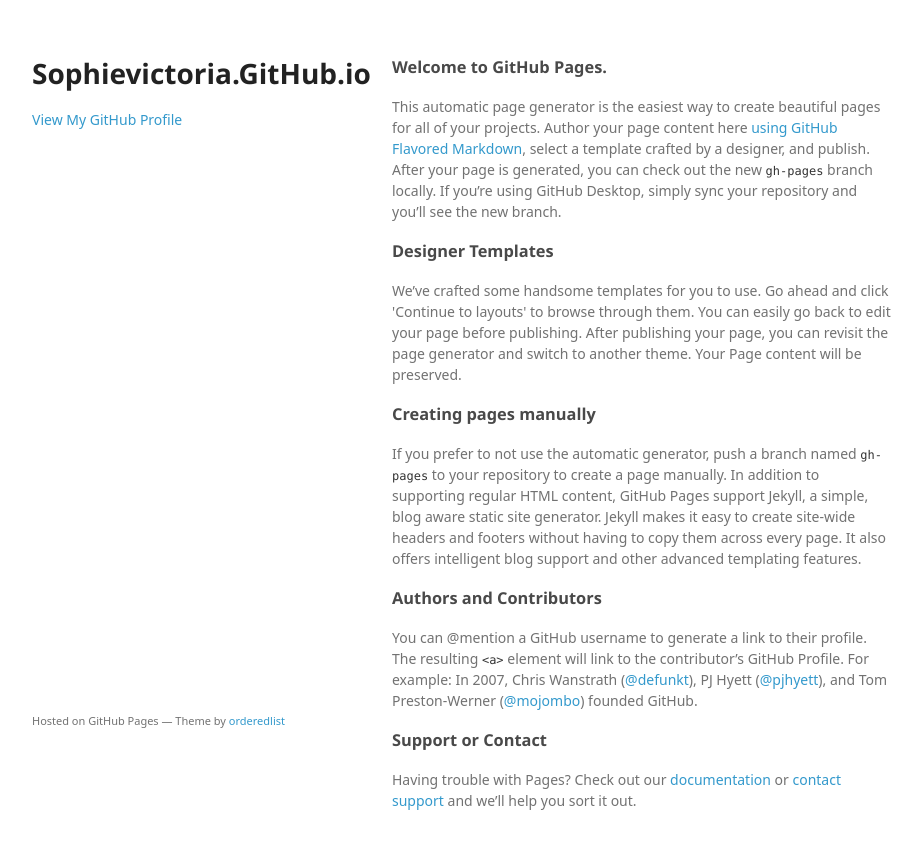
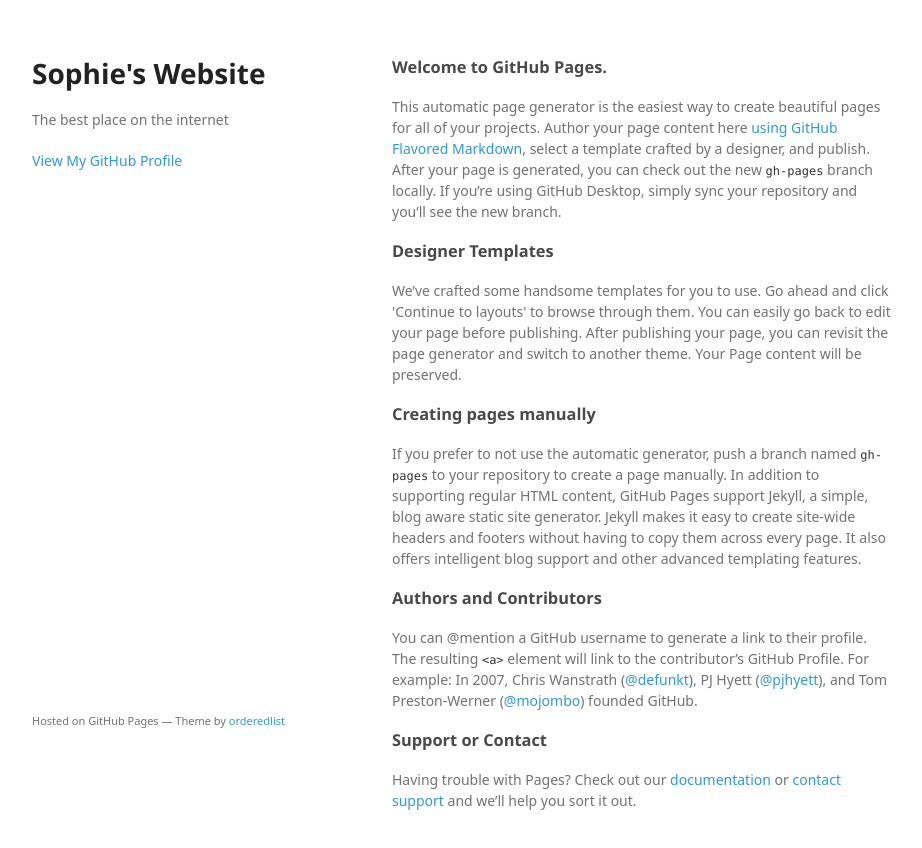
Before and after one commit to sophievictoria/sophievictoria.github.io, a plain HTML site: page index.html in a window 1280 px wide. Shown: the whole page, without its empty margins (178-1100 px from the left). Drawn offline with Linux system fonts and the light colour scheme; a web font is replaced by a local one.

Commit message:
Update index.html

```diff
--- a/index.html
+++ b/index.html
@@ -15,8 +15,8 @@
   <body>
     <div class="wrapper">
       <header>
-        <h1>Sophievictoria.GitHub.io</h1>
-        <p></p>
+        <h1>Sophie's Website</h1>
+        <p>The best place on the internet</p>
 
 
         <p class="view"><a href="https://github.com/sophievictoria">View My GitHub Profile</a></p>
```
